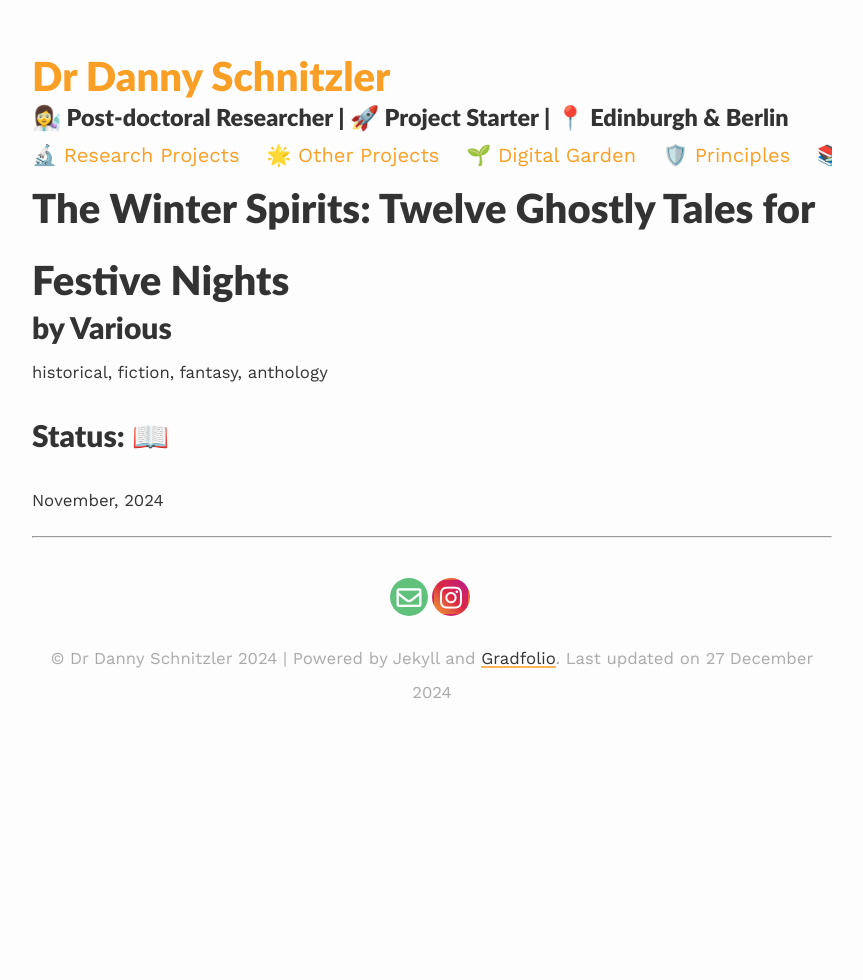
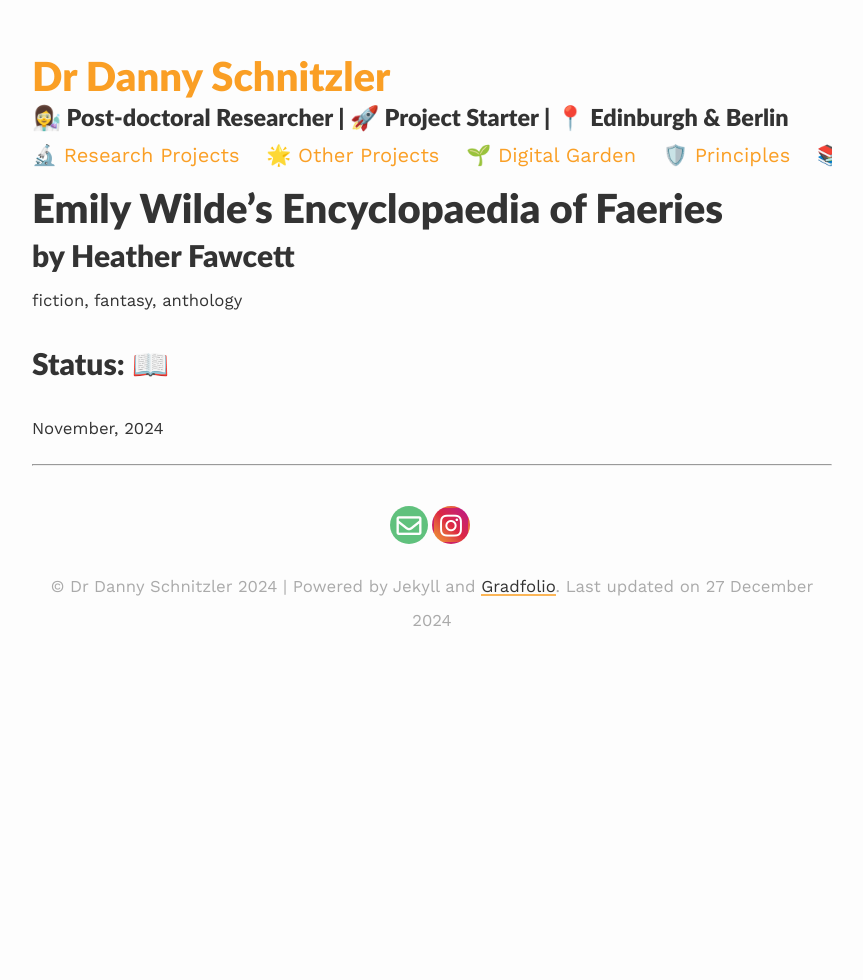
Before and after one commit to dschnitzler14/dschnitzler, a Jekyll site: the page built from _bookshelf/2024-11-11-winter-spirits.md, in a window 1280 px wide. Shown: the whole page, without its empty margins (208-1071 px from the left). Built offline with Jekyll 4.4.1, drawn with Linux system fonts in a browser that asks for light colours; nearby versions of some CDN libraries.

Commit message:
new books

```diff
--- a/_bookshelf/2024-11-11-winter-spirits.md
+++ b/_bookshelf/2024-11-11-winter-spirits.md
@@ -1,10 +1,10 @@
 ---
 layout: book_post
-book_title: "The Winter Spirits: Twelve Ghostly Tales for Festive Nights"
-book_author: "Various"
-book_link: "https://hardcover.app/books/the-winter-spirits"
+book_title: "Emily Wilde’s Encyclopaedia of Faeries"
+book_author: "Heather Fawcett"
+book_link: "https://hardcover.app/books/emily-wilde-s-encyclopaedia-of-faeries"
 date: 2024-11-11
 status: 📖
 rating: ""
-tags: [historical, fiction, fantasy, anthology]
+tags: [fiction, fantasy, anthology]
 ---
```
Also changed, not shown: _bookshelf/2024-12-08-life-inherited.md (added, +10 -0 lines), _bookshelf/2024-12-11-emily-wilde.md (added, +10 -0 lines).
